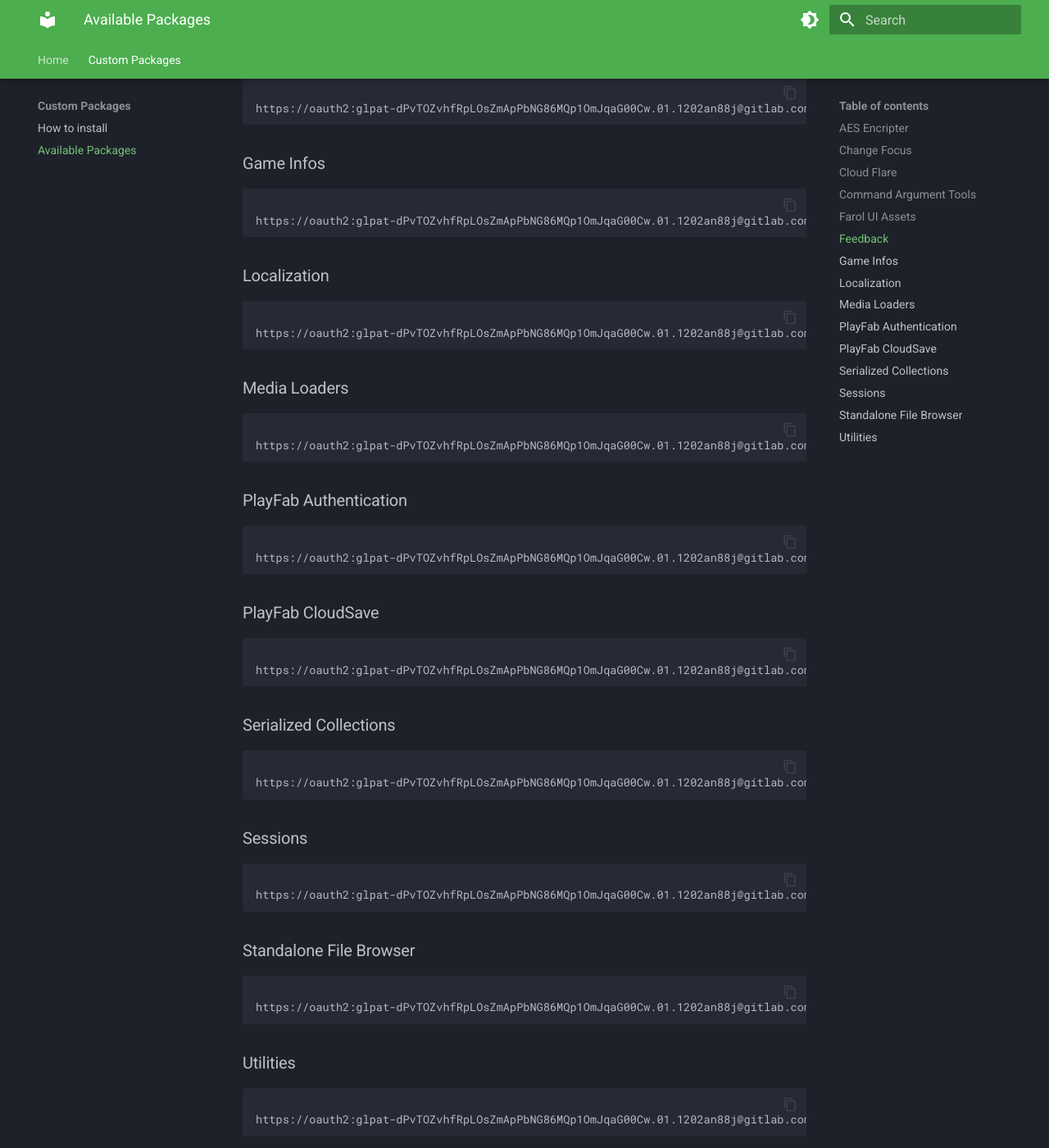
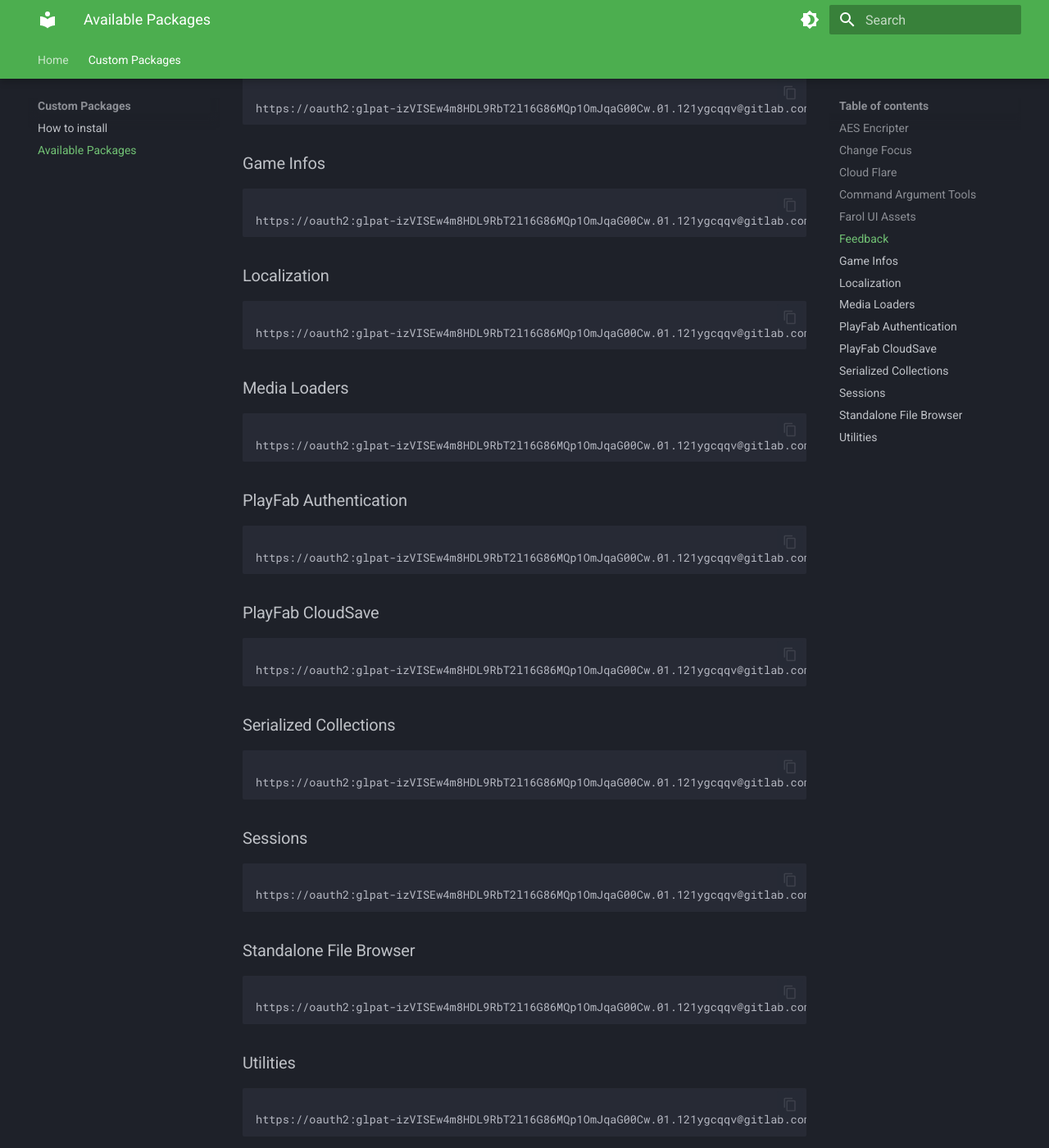
Before and after one commit to KendirStudio/KendirStudios-DeveloperDocumentation, an MkDocs documentation site: the page built from docs/custom-packages/available-packages-urls.md, in a window 1280 px wide and 1400 px high, scrolled down 965 px. Shown: the whole window at 82% size. Built offline with MkDocs 1.6.1 and Material for MkDocs 9.7.7, drawn with Linux system fonts in a browser that asks for light colours; some of the changed lines change nothing that is shown; some of the changed text lies outside the part shown.

Commit message:
Update package URLs in available-packages-urls.md
Updated package URLs with new authentication tokens.

````diff
--- a/docs/custom-packages/available-packages-urls.md
+++ b/docs/custom-packages/available-packages-urls.md
@@ -6,89 +6,89 @@
 ### AES Encripter
 ```text
 
-https://oauth2:glpat-dPvTOZvhfRpLOsZmApPbNG86MQp1OmJqaG00Cw.01.1202an88j@gitlab.com/Kendir_Custom_Packages/custom-packages.git?path=/Packages/com.kendirstudios.aes-encripter
+https://oauth2:glpat-izVISEw4m8HDL9RbT2l16G86MQp1OmJqaG00Cw.01.121ygcqqv@gitlab.com/Kendir_Custom_Packages/custom-packages.git?path=/Packages/com.kendirstudios.aes-encripter
 ```
 
 ### Change Focus
 ```text
 
-https://oauth2:glpat-dPvTOZvhfRpLOsZmApPbNG86MQp1OmJqaG00Cw.01.1202an88j@gitlab.com/Kendir_Custom_Packages/custom-packages.git?path=/Packages/com.kendirstudios.change-focus
+https://oauth2:glpat-izVISEw4m8HDL9RbT2l16G86MQp1OmJqaG00Cw.01.121ygcqqv@gitlab.com/Kendir_Custom_Packages/custom-packages.git?path=/Packages/com.kendirstudios.change-focus
 ```
 
 ### Cloud Flare
 ```text
 
-https://oauth2:glpat-dPvTOZvhfRpLOsZmApPbNG86MQp1OmJqaG00Cw.01.1202an88j@gitlab.com/Kendir_Custom_Packages/custom-packages.git?path=/Packages/com.kendirstudios.cloud-flare
+https://oauth2:glpat-izVISEw4m8HDL9RbT2l16G86MQp1OmJqaG00Cw.01.121ygcqqv@gitlab.com/Kendir_Custom_Packages/custom-packages.git?path=/Packages/com.kendirstudios.cloud-flare
 ```
 
 ### Command Argument Tools
 ```text
 
-https://oauth2:glpat-dPvTOZvhfRpLOsZmApPbNG86MQp1OmJqaG00Cw.01.1202an88j@gitlab.com/Kendir_Custom_Packages/custom-packages.git?path=/Packages/com.kendirstudios.command-argument-tools
+https://oauth2:glpat-izVISEw4m8HDL9RbT2l16G86MQp1OmJqaG00Cw.01.121ygcqqv@gitlab.com/Kendir_Custom_Packages/custom-packages.git?path=/Packages/com.kendirstudios.command-argument-tools
 ```
 
 ### Farol UI Assets
 ```text
 
-https://oauth2:glpat-dPvTOZvhfRpLOsZmApPbNG86MQp1OmJqaG00Cw.01.1202an88j@gitlab.com/Kendir_Custom_Packages/custom-packages.git?path=/Packages/com.kendirstudios.farol-ui-assets
+https://oauth2:glpat-izVISEw4m8HDL9RbT2l16G86MQp1OmJqaG00Cw.01.121ygcqqv@gitlab.com/Kendir_Custom_Packages/custom-packages.git?path=/Packages/com.kendirstudios.farol-ui-assets
 ```
 
 ### Feedback
 ```text
 
-https://oauth2:glpat-dPvTOZvhfRpLOsZmApPbNG86MQp1OmJqaG00Cw.01.1202an88j@gitlab.com/Kendir_Custom_Packages/custom-packages.git?path=/Packages/com.kendirstudios.feedback
+https://oauth2:glpat-izVISEw4m8HDL9RbT2l16G86MQp1OmJqaG00Cw.01.121ygcqqv@gitlab.com/Kendir_Custom_Packages/custom-packages.git?path=/Packages/com.kendirstudios.feedback
 ```
 
 ### Game Infos
 ```text
 
-https://oauth2:glpat-dPvTOZvhfRpLOsZmApPbNG86MQp1OmJqaG00Cw.01.1202an88j@gitlab.com/Kendir_Custom_Packages/custom-packages.git?path=/Packages/com.kendirstudios.game-infos
+https://oauth2:glpat-izVISEw4m8HDL9RbT2l16G86MQp1OmJqaG00Cw.01.121ygcqqv@gitlab.com/Kendir_Custom_Packages/custom-packages.git?path=/Packages/com.kendirstudios.game-infos
 ```
 
 ### Localization
 ```text
 
-https://oauth2:glpat-dPvTOZvhfRpLOsZmApPbNG86MQp1OmJqaG00Cw.01.1202an88j@gitlab.com/Kendir_Custom_Packages/custom-packages.git?path=/Packages/com.kendirstudios.localization
+https://oauth2:glpat-izVISEw4m8HDL9RbT2l16G86MQp1OmJqaG00Cw.01.121ygcqqv@gitlab.com/Kendir_Custom_Packages/custom-packages.git?path=/Packages/com.kendirstudios.localization
 ```
 
 ### Media Loaders
 ```text
 
-https://oauth2:glpat-dPvTOZvhfRpLOsZmApPbNG86MQp1OmJqaG00Cw.01.1202an88j@gitlab.com/Kendir_Custom_Packages/custom-packages.git?path=/Packages/com.kendirstudios.media-loaders
+https://oauth2:glpat-izVISEw4m8HDL9RbT2l16G86MQp1OmJqaG00Cw.01.121ygcqqv@gitlab.com/Kendir_Custom_Packages/custom-packages.git?path=/Packages/com.kendirstudios.media-loaders
 ```
 
 ### PlayFab Authentication
 ```text
 
-https://oauth2:glpat-dPvTOZvhfRpLOsZmApPbNG86MQp1OmJqaG00Cw.01.1202an88j@gitlab.com/Kendir_Custom_Packages/custom-packages.git?path=/Packages/com.kendirstudios.playfab-authentication
+https://oauth2:glpat-izVISEw4m8HDL9RbT2l16G86MQp1OmJqaG00Cw.01.121ygcqqv@gitlab.com/Kendir_Custom_Packages/custom-packages.git?path=/Packages/com.kendirstudios.playfab-authentication
 ```
 
 ### PlayFab CloudSave
 ```text
 
-https://oauth2:glpat-dPvTOZvhfRpLOsZmApPbNG86MQp1OmJqaG00Cw.01.1202an88j@gitlab.com/Kendir_Custom_Packages/custom-packages.git?path=/Packages/com.kendirstudios.playfab-cloudsave
+https://oauth2:glpat-izVISEw4m8HDL9RbT2l16G86MQp1OmJqaG00Cw.01.121ygcqqv@gitlab.com/Kendir_Custom_Packages/custom-packages.git?path=/Packages/com.kendirstudios.playfab-cloudsave
 ```
 
 ### Serialized Collections
 ```text
 
-https://oauth2:glpat-dPvTOZvhfRpLOsZmApPbNG86MQp1OmJqaG00Cw.01.1202an88j@gitlab.com/Kendir_Custom_Packages/custom-packages.git?path=/Packages/com.kendirstudios.serialized-collections
+https://oauth2:glpat-izVISEw4m8HDL9RbT2l16G86MQp1OmJqaG00Cw.01.121ygcqqv@gitlab.com/Kendir_Custom_Packages/custom-packages.git?path=/Packages/com.kendirstudios.serialized-collections
 ```
 
 ### Sessions
 ```text
 
-https://oauth2:glpat-dPvTOZvhfRpLOsZmApPbNG86MQp1OmJqaG00Cw.01.1202an88j@gitlab.com/Kendir_Custom_Packages/custom-packages.git?path=/Packages/com.kendirstudios.sessions
+https://oauth2:glpat-izVISEw4m8HDL9RbT2l16G86MQp1OmJqaG00Cw.01.121ygcqqv@gitlab.com/Kendir_Custom_Packages/custom-packages.git?path=/Packages/com.kendirstudios.sessions
 ```
 
 ### Standalone File Browser
 ```text
 
-https://oauth2:glpat-dPvTOZvhfRpLOsZmApPbNG86MQp1OmJqaG00Cw.01.1202an88j@gitlab.com/Kendir_Custom_Packages/custom-packages.git?path=/Packages/com.kendirstudios.standalone-file-browser
+https://oauth2:glpat-izVISEw4m8HDL9RbT2l16G86MQp1OmJqaG00Cw.01.121ygcqqv@gitlab.com/Kendir_Custom_Packages/custom-packages.git?path=/Packages/com.kendirstudios.standalone-file-browser
 ```
 
 ### Utilities
 ```text
 
-https://oauth2:glpat-dPvTOZvhfRpLOsZmApPbNG86MQp1OmJqaG00Cw.01.1202an88j@gitlab.com/Kendir_Custom_Packages/custom-packages.git?path=/Packages/com.kendirstudios.utilities
+https://oauth2:glpat-izVISEw4m8HDL9RbT2l16G86MQp1OmJqaG00Cw.01.121ygcqqv@gitlab.com/Kendir_Custom_Packages/custom-packages.git?path=/Packages/com.kendirstudios.utilities
 ```
````
